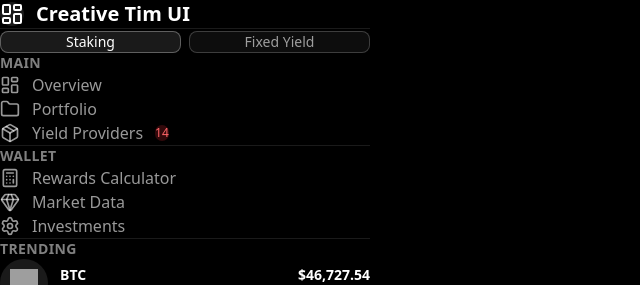
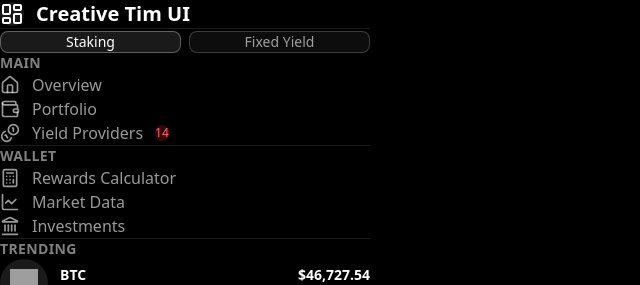
Before and after one commit to Vishal-code-E/sarvani_sweets_financial_automation_v1_crewai-project, a Next.js app in the folder frontend/: page / in a window 1280 px wide. Shown: the top 285 px of the page, without its empty margins (0-640 px from the left). Built offline with nearby package versions, Linux system fonts and the light colour scheme; grey boxes are pictures that could not be loaded.

Commit message:
Replace generic sidebar icons with finance-specific alternatives.

```diff
--- a/frontend/src/components/creative-tim/blocks/crypto-sidebar.tsx
+++ b/frontend/src/components/creative-tim/blocks/crypto-sidebar.tsx
@@ -2,13 +2,14 @@
 
 import {
   Calculator,
-  Folder,
-  Gem,
+  Coins,
+  Home,
+  Landmark,
   LayoutDashboard,
-  Package,
-  Settings,
+  LineChart,
   TrendingDown,
   TrendingUp,
+  Wallet,
 } from "lucide-react"
 
 import { Badge } from "@/components/ui/badge"
@@ -95,15 +96,15 @@ export default function CryptoSidebar() {
 
               <ul className="space-y-1">
                 <li className="flex items-center gap-3 px-3 py-3 rounded-lg text-white/60 hover:text-white hover:bg-white/5 cursor-pointer transition-all">
-                  <LayoutDashboard className="h-5 w-5" />
+                  <Home className="h-5 w-5" />
                   <span className="font-medium">Overview</span>
                 </li>
                 <li className="flex items-center gap-3 px-3 py-3 rounded-lg text-white/60 hover:text-white hover:bg-white/5 cursor-pointer transition-all">
-                  <Folder className="h-5 w-5" />
+                  <Wallet className="h-5 w-5" />
                   <span className="font-medium">Portfolio</span>
                 </li>
                 <li className="flex items-center gap-3 px-3 py-3 rounded-lg text-white/60 hover:text-white hover:bg-white/5 cursor-pointer transition-all">
-                  <Package className="h-5 w-5" />
+                  <Coins className="h-5 w-5" />
                   <span className="font-medium">Yield Providers</span>
                   <Badge className="ml-auto bg-red-500/20 text-red-400 hover:bg-red-500/30 border-0 rounded-full px-2.5">
                     14
@@ -127,11 +128,11 @@ export default function CryptoSidebar() {
                   <span className="font-medium">Rewards Calculator</span>
                 </li>
                 <li className="flex items-center gap-3 px-3 py-3 rounded-lg text-white/60 hover:text-white hover:bg-white/5 cursor-pointer transition-all">
-                  <Gem className="h-5 w-5" />
+                  <LineChart className="h-5 w-5" />
                   <span className="font-medium">Market Data</span>
                 </li>
                 <li className="flex items-center gap-3 px-3 py-3 rounded-lg text-white/60 hover:text-white hover:bg-white/5 cursor-pointer transition-all">
-                  <Settings className="h-5 w-5" />
+                  <Landmark className="h-5 w-5" />
                   <span className="font-medium">Investments</span>
                 </li>
               </ul>
```
